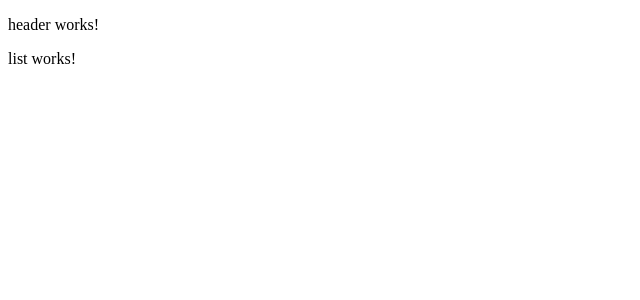
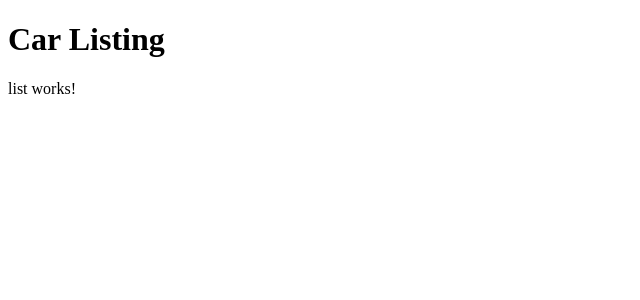
Before and after one commit to fmontes/car-listing, an Angular app: page / in a window 1280 px wide. Shown: the top 300 px of the page, without its empty margins (0-640 px from the left). Built offline with nearby package versions, Linux system fonts and the light colour scheme.

Commit message:
Fix tests

```diff
--- a/src/app/app.component.scss
+++ b/src/app/app.component.scss
@@ -0,0 +1,8 @@
+:root {
+    --color-main: #D8D8D8;
+    --color-sec: #9B9B9B;
+    --color-text: #343434;
+    --spacing-1: 10px;
+    --spacing-2: 20px;
+    --spacing-3: 30px;
+}
--- a/src/app/core/header/header.component.html
+++ b/src/app/core/header/header.component.html
@@ -1,3 +1,3 @@
-<p>
-  header works!
-</p>
+<header>
+    <h1>Car Listing</h1>
+</header>
```
Also changed, not shown: 2 other files (tests, documents, lock files or other folders).
